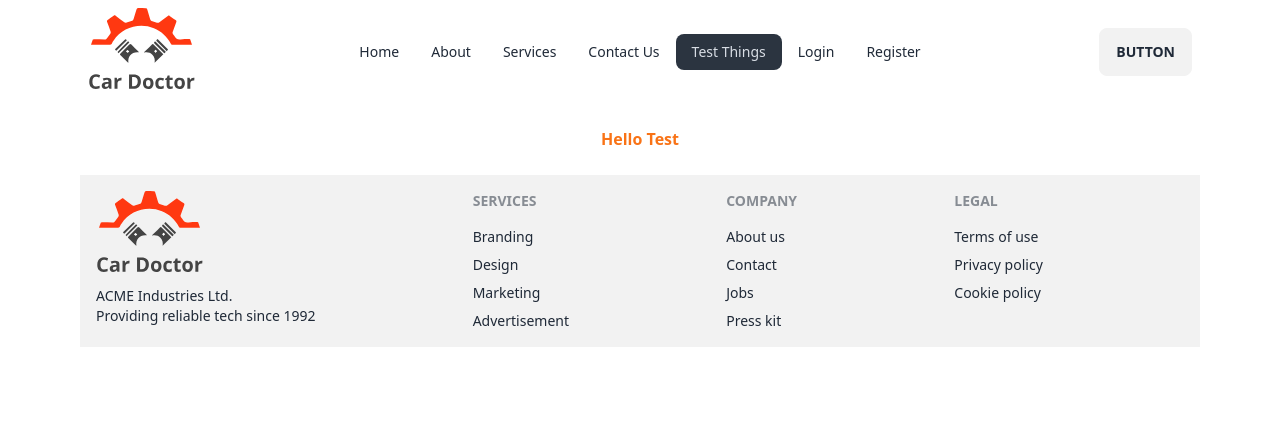
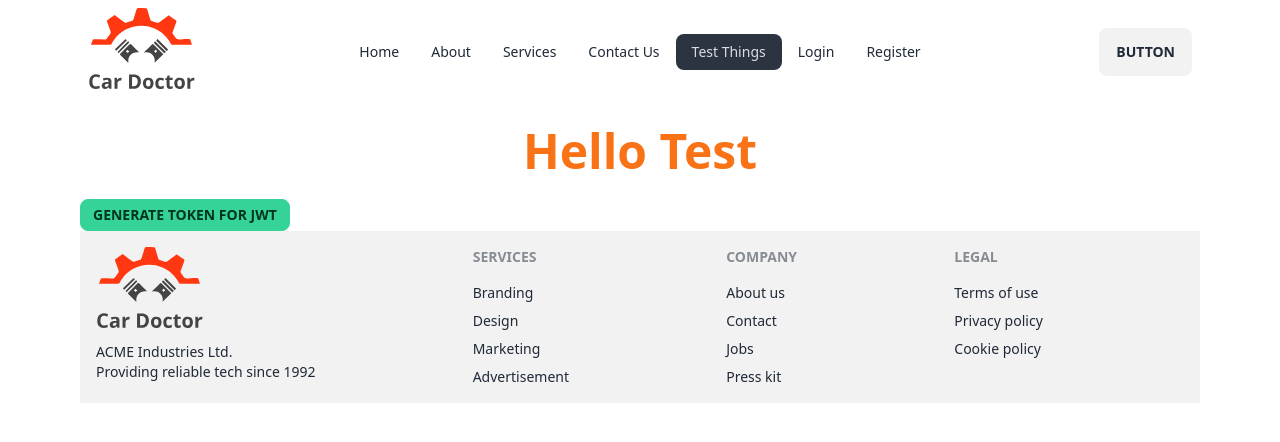
Before and after one commit to SheikhRakibhossain/Light_Car, a React (Vite) app: page /test in a window 1280 px wide. Shown: the top 442 px of the page. Built offline with nearby package versions, Linux system fonts and the light colour scheme; no server answers.

Commit message:
test api created for get api calling in backedn

```diff
--- a/src/Pages/TestPage/Test.jsx
+++ b/src/Pages/TestPage/Test.jsx
@@ -1,9 +1,30 @@
 
 const Test = () => {
+
+
+    const jwtGenerate = () =>{
+        // console.log('hello generate jwt');
+        fetch('http://localhost:5000/gen-jwt',{
+            method:'POST',
+            headers:{
+                'content-type':'application/json'
+            },
+            body: JSON.stringify({name:'Rakib&Soanli'})
+        })
+        .then(res=>res.json())
+        .then(data=>{
+            console.log(data)
+        })
+        .catch(error =>console.log(error))
+
+    }
+
+
     return (
-        <div>
-            <h2 className="text-center font-bold py-6 text-orange-500">Hello Test</h2>
-        </div>
+        <>
+            <h2 className="text-center font-bold py-6 text-orange-500 text-5xl">Hello Test</h2>
+            <button onClick={jwtGenerate} type="button" className="btn btn-success btn-sm">Generate Token For JWT</button>
+        </>
     );
 };
 
```
